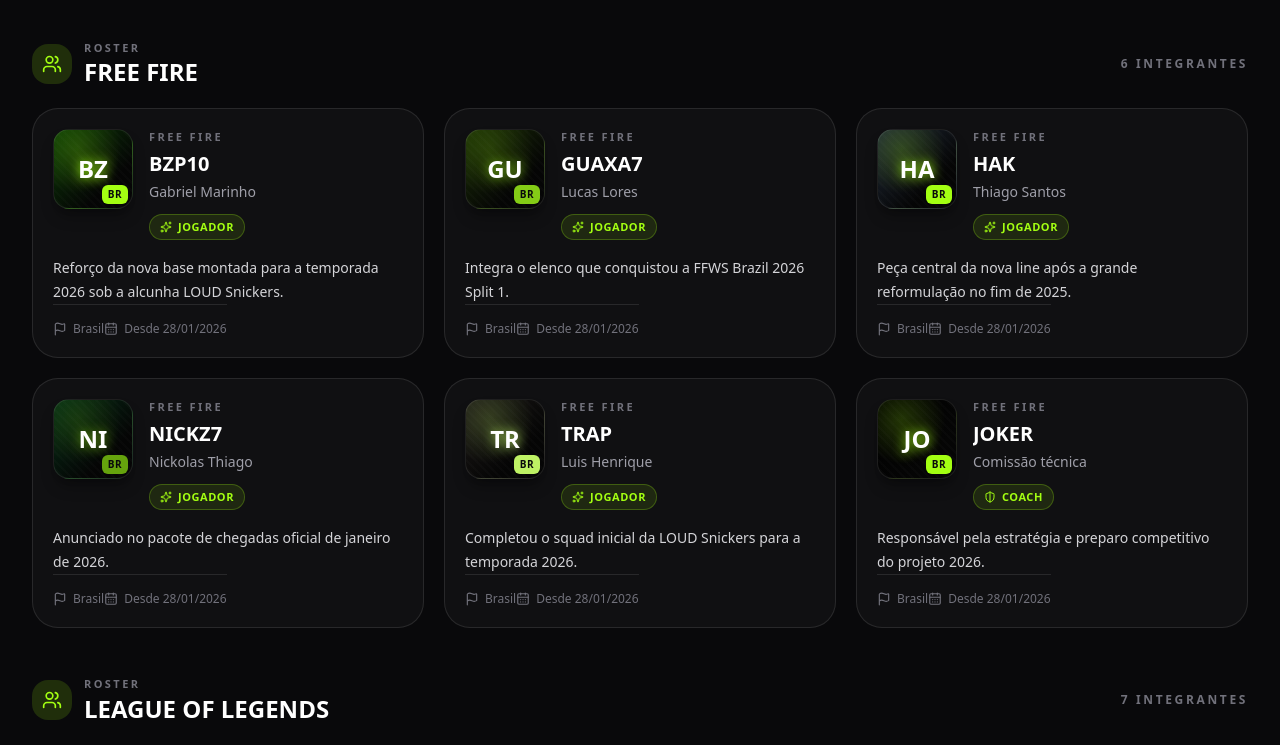
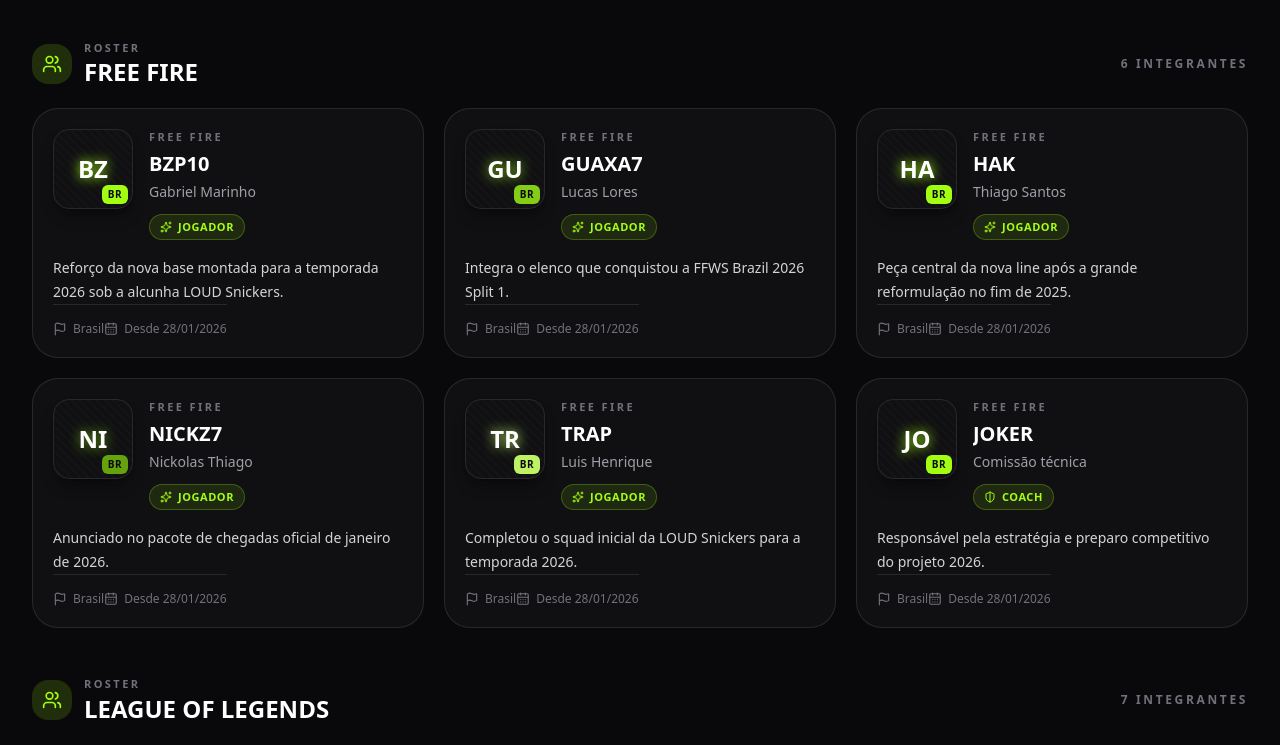
Before and after one commit to caseyj2t/LOUD-Archive, a React (Vite) app: page / in a window 1280 px wide. Shown: the part 5581-6326 px from the top of the page. Built offline with nearby package versions, Linux system fonts and the light colour scheme.

Commit message:
busg changes

```diff
--- a/index.html
+++ b/index.html
@@ -9,7 +9,6 @@
     />
     <meta name="referrer" content="strict-origin-when-cross-origin" />
     <meta http-equiv="Permissions-Policy" content="camera=(), microphone=(), geolocation=(), interest-cohort=()" />
-    <meta name="theme-color" content="#09090b" />
     <meta name="color-scheme" content="dark" />
     <link rel="icon" type="image/jpeg" href="/loudgg.jpg" />
     <meta
--- a/src/App.tsx
+++ b/src/App.tsx
@@ -116,7 +116,6 @@
       return result.date.endsWith(selectedYear);
     });
   }, [selectedGame, selectedYear]);
-
   return (
     <>
       <SpeedInsights />
@@ -168,6 +167,7 @@
             </a>
           </div>
 
+          {/* eslint-disable-next-line jsx-a11y/aria-props */}
           <button
             type="button"
             onClick={() => setMobileMenuOpen((value) => !value)}
--- a/src/components/PlayersHub.tsx
+++ b/src/components/PlayersHub.tsx
@@ -17,33 +17,35 @@
   type Player,
 } from "../data/playerData";
 
+const playerThemeClassMap: Record<string, string> = {
+  "#A3FF12|#0a3a05": "player-theme-0",
+  "#84cc16|#1a2e05": "player-theme-1",
+  "#A3FF12|#1f2937": "player-theme-2",
+  "#65a30d|#052e16": "player-theme-3",
+  "#bef264|#1c1917": "player-theme-4",
+  "#A3FF12|#000000": "player-theme-5",
+};
+
+function getPlayerThemeClass(player: Player) {
+  return playerThemeClassMap[player.signaturePalette.join("|")] ?? "player-theme-0";
+}
+
 function PlayerAvatar({ player, size = "md" }: { player: Player; size?: "sm" | "md" | "lg" }) {
-  const [accent, base] = player.signaturePalette;
+  const [accent] = player.signaturePalette;
+  const themeClass = getPlayerThemeClass(player);
   const dimension = size === "lg" ? "h-32 w-32" : size === "sm" ? "h-12 w-12" : "h-20 w-20";
   const fontSize = size === "lg" ? "text-4xl" : size === "sm" ? "text-base" : "text-2xl";
 
   return (
     <div
-      className={`relative ${dimension} shrink-0 overflow-hidden rounded-2xl border border-white/10 shadow-lg shadow-black/30`}
-      style={{
-        background: `radial-gradient(circle at 30% 25%, ${accent}33, transparent 55%), linear-gradient(135deg, ${base}, #050505 70%)`,
-      }}
+      className={`relative ${dimension} shrink-0 overflow-hidden rounded-2xl border border-white/10 shadow-lg shadow-black/30 player-avatar ${themeClass}`}
       aria-hidden="true"
     >
-      <div
-        className="absolute inset-0 opacity-30"
-        style={{
-          backgroundImage:
-            "repeating-linear-gradient(45deg, rgba(255,255,255,0.05) 0 2px, transparent 2px 6px)",
-        }}
-      />
+      <div className="absolute inset-0 opacity-30 player-avatar-pattern" />
       <div className={`relative flex h-full w-full items-center justify-center ${fontSize} font-black text-white`}>
-        <span style={{ textShadow: `0 0 12px ${accent}` }}>{initialsFor(player.nickname)}</span>
+        <span className="player-avatar-text">{initialsFor(player.nickname)}</span>
       </div>
-      <div
-        className="absolute bottom-1 right-1 rounded-md px-1.5 py-0.5 text-[10px] font-black uppercase tracking-wider text-zinc-950"
-        style={{ background: accent }}
-      >
+      <div className="absolute bottom-1 right-1 rounded-md px-1.5 py-0.5 text-[10px] font-black uppercase tracking-wider text-zinc-950 player-avatar-caption">
         {player.flag}
       </div>
     </div>
@@ -100,6 +102,7 @@
       : player.roleCategory === "staff"
       ? Headphones
       : Sparkles;
+  const themeClass = getPlayerThemeClass(player);
 
   return (
     <div
@@ -122,13 +125,7 @@
           <X className="h-5 w-5" aria-hidden="true" />
         </button>
 
-        <div
-          className="relative h-40 w-full"
-          style={{
-            background: `radial-gradient(circle at 25% 50%, ${player.signaturePalette[0]}55, transparent 60%), linear-gradient(135deg, ${player.signaturePalette[1]}, #050505)`,
-          }}
-          aria-hidden="true"
-        />
+        <div className={`relative h-40 w-full player-modal-hero ${themeClass}`} aria-hidden="true" />
 
         <div className="-mt-16 px-6 pb-6 sm:px-8 sm:pb-8">
           <div className="flex flex-col gap-5 sm:flex-row sm:items-end">
--- a/src/index.css
+++ b/src/index.css
@@ -46,6 +46,62 @@
   background: rgba(163, 255, 18, 0.7);
 }
 
+.player-avatar {
+  background: radial-gradient(circle at 30% 25%, var(--player-accent)33, transparent 55%),
+    linear-gradient(135deg, var(--player-base), #050505 70%);
+}
+
+.player-modal-hero {
+  background: radial-gradient(circle at 25% 50%, var(--player-accent)55, transparent 60%),
+    linear-gradient(135deg, var(--player-base), #050505);
+}
+
+.player-avatar-pattern {
+  background-image: repeating-linear-gradient(
+    45deg,
+    rgba(255, 255, 255, 0.05) 0 2px,
+    transparent 2px 6px
+  );
+}
+
+.player-avatar-caption {
+  background: var(--player-accent);
+}
+
+.player-avatar-text {
+  text-shadow: 0 0 12px var(--player-accent);
+}
+
+.player-theme-0 {
+  --player-accent: #A3FF12;
+  --player-base: #0a3a05;
+}
+
+.player-theme-1 {
+  --player-accent: #84cc16;
+  --player-base: #1a2e05;
+}
+
+.player-theme-2 {
+  --player-accent: #A3FF12;
+  --player-base: #1f2937;
+}
+
+.player-theme-3 {
+  --player-accent: #65a30d;
+  --player-base: #052e16;
+}
+
+.player-theme-4 {
+  --player-accent: #bef264;
+  --player-base: #1c1917;
+}
+
+.player-theme-5 {
+  --player-accent: #A3FF12;
+  --player-base: #000000;
+}
+
 button,
 a {
   -webkit-tap-highlight-color: transparent;
--- a/tsconfig.json
+++ b/tsconfig.json
@@ -5,6 +5,7 @@
     "lib": ["ES2020", "DOM", "DOM.Iterable"],
     "module": "ESNext",
     "skipLibCheck": true,
+    "forceConsistentCasingInFileNames": true,
     "types": ["node"],
 
     /* Bundler mode */
```
